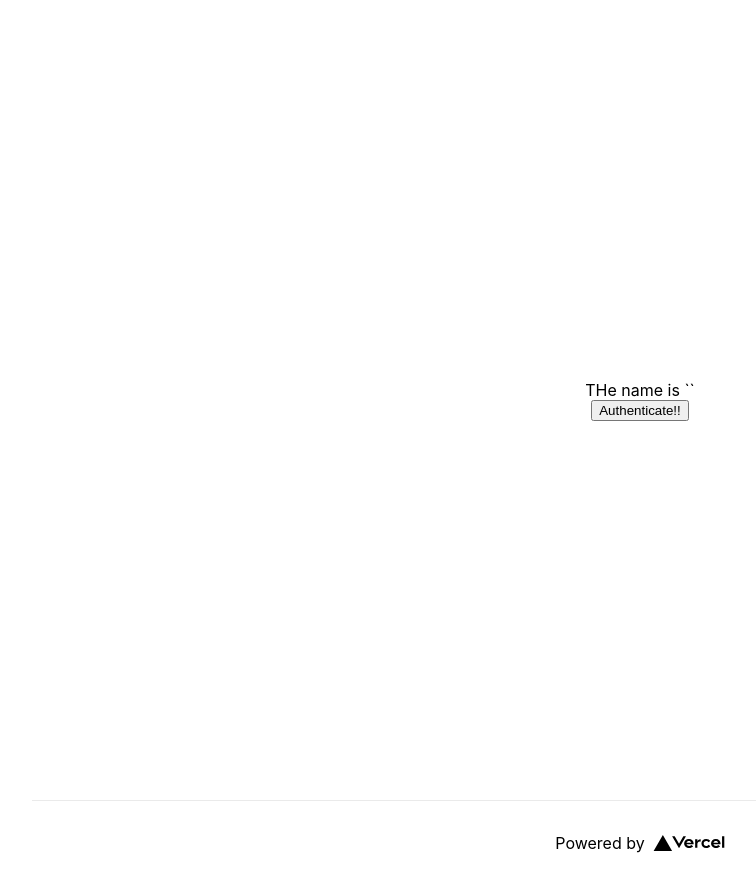
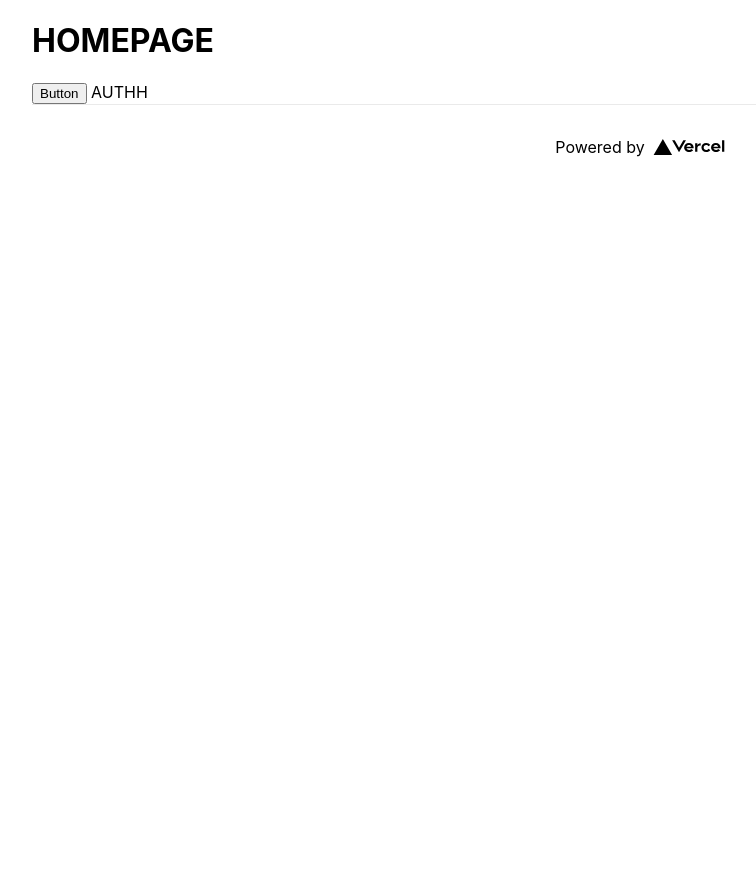
Before and after one commit to anagkazou/builder, a Next.js app: page / in a window 1280 px wide. Shown: the whole page, without its empty margins (0-756 px from the left). After the commit the page ends 800 px from the top, so only its background shows below. Built offline with nearby package versions, Linux system fonts and the light colour scheme; no server answers.

Commit message:
:rocket: first deploy

```diff
--- a/pages/index.tsx
+++ b/pages/index.tsx
@@ -7,10 +7,11 @@ import { useAppDispatch, useAppSelector } from "../redux/hooks";
 import { authWithGoogle, selectUser } from "../redux/features/auth/authSlice";
 import { useDispatch } from "react-redux";
 import { AppDispatch } from "../redux";
+import { useRouter } from "next/router";
+import Link from "next/link";
 
 const Home: NextPage = () => {
-  const dispatch = useDispatch<AppDispatch>();
-  const user = useAppSelector(selectUser);
+  const router = useRouter();
   return (
     <div className={styles.container}>
       <Head>
@@ -19,19 +20,9 @@ const Home: NextPage = () => {
         <link rel="icon" href="/favicon.ico" />
       </Head>
 
-      <main className={styles.main}>
-        THe name is `{JSON.stringify(user?.email)}`
-        <button
-          onClick={() => {
-            console.log("touched!");
-            //  dispatch(signInGoogle()).payload
-            console.log(dispatch(authWithGoogle()));
-          }}
-        >
-          Authenticate!!
-        </button>
-      </main>
-
+      <h1>HOMEPAGE</h1>
+      <button onClick={() => router.push("/auth/login")}>Button</button>
+      <Link href={"auth/login"}> AUTHH</Link>
       <footer className={styles.footer}>
         <a
           href="https://vercel.com?utm_source=create-next-app&utm_medium=default-template&utm_campaign=create-next-app"
```
Also changed, not shown: pages/auth/login.tsx (added, +28 -0 lines), pages/auth/signup.tsx (added).
